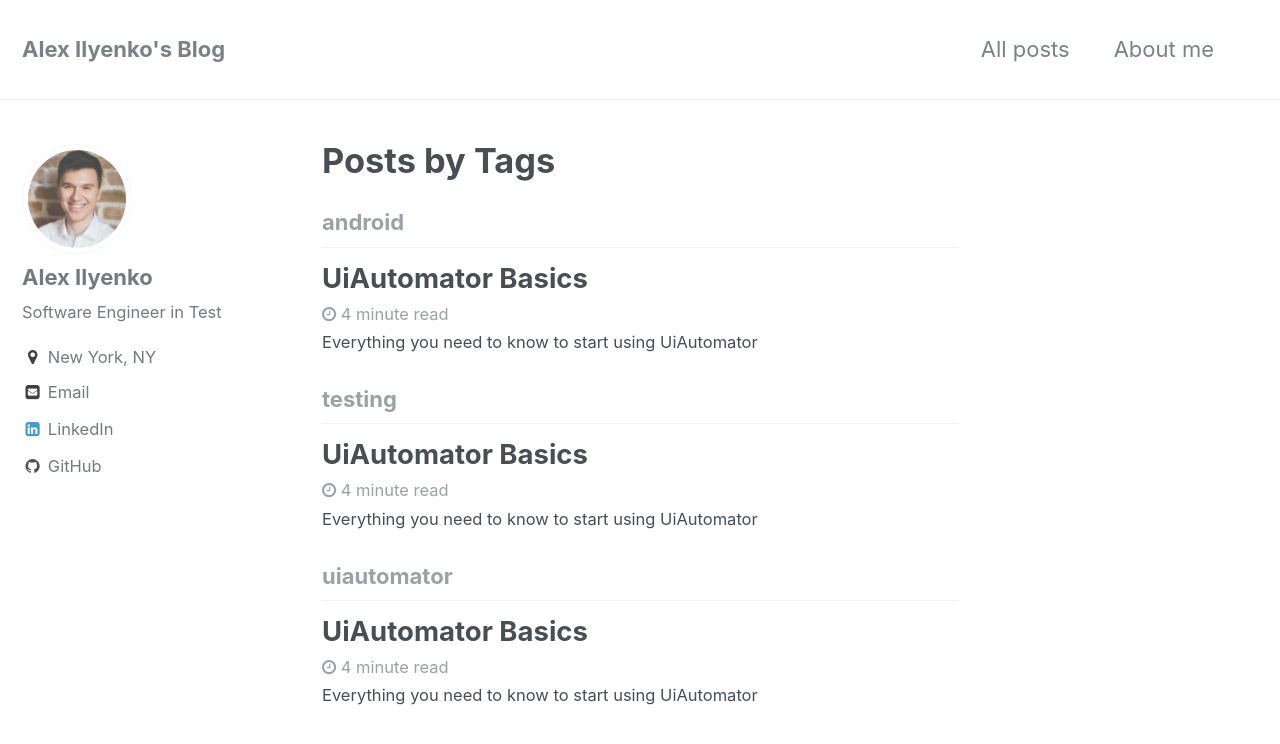
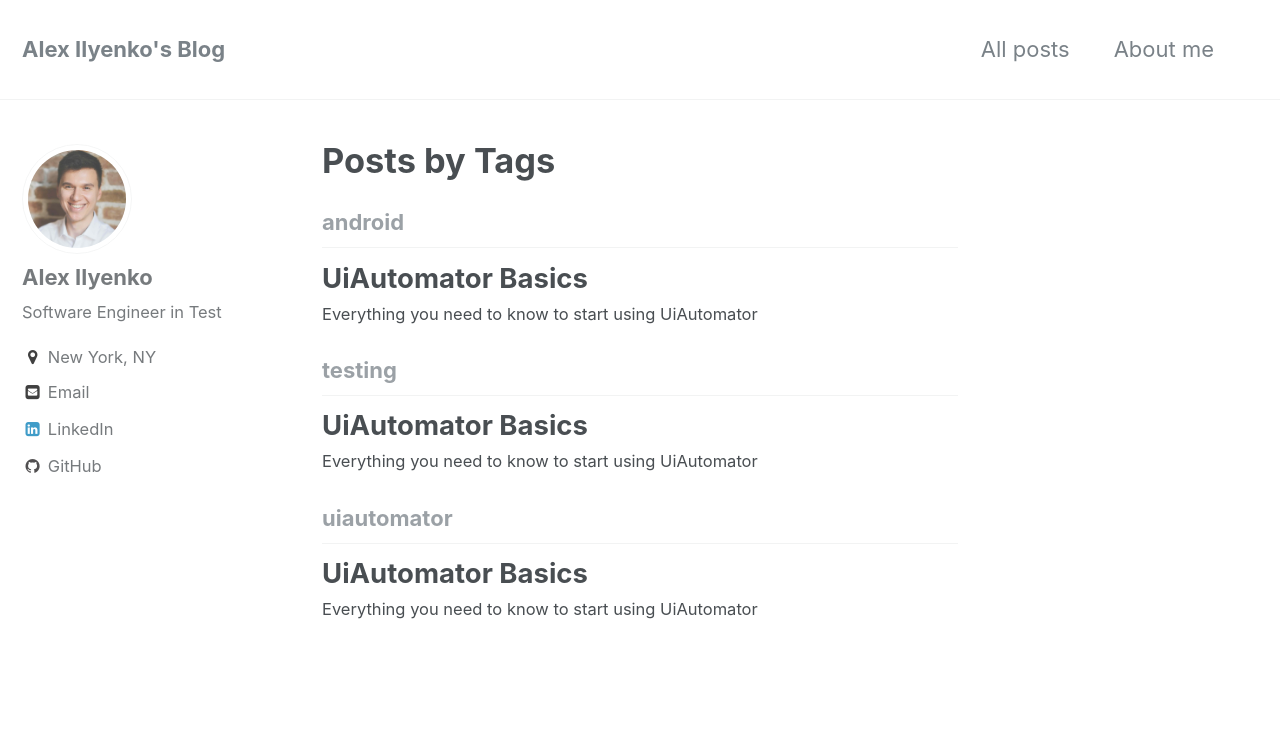
Before and after one commit to alexilyenko/alexilyenko.github.io, a Jekyll site: the page built from _pages/tag-archive.html, in a window 1280 px wide and 900 px high. Shown: the top 744 px of the window. Built offline with Jekyll 4.4.1, drawn with Linux system fonts in a browser that asks for light colours; some of the changed lines change nothing that is shown.

Commit message:
remove read_time

```diff
--- a/_config.yml
+++ b/_config.yml
@@ -186,7 +186,7 @@ defaults:
     values:
       layout: single
       author_profile: true
-      read_time: true
+      read_time: false
       comments: true
       share: true
       related: true
```
